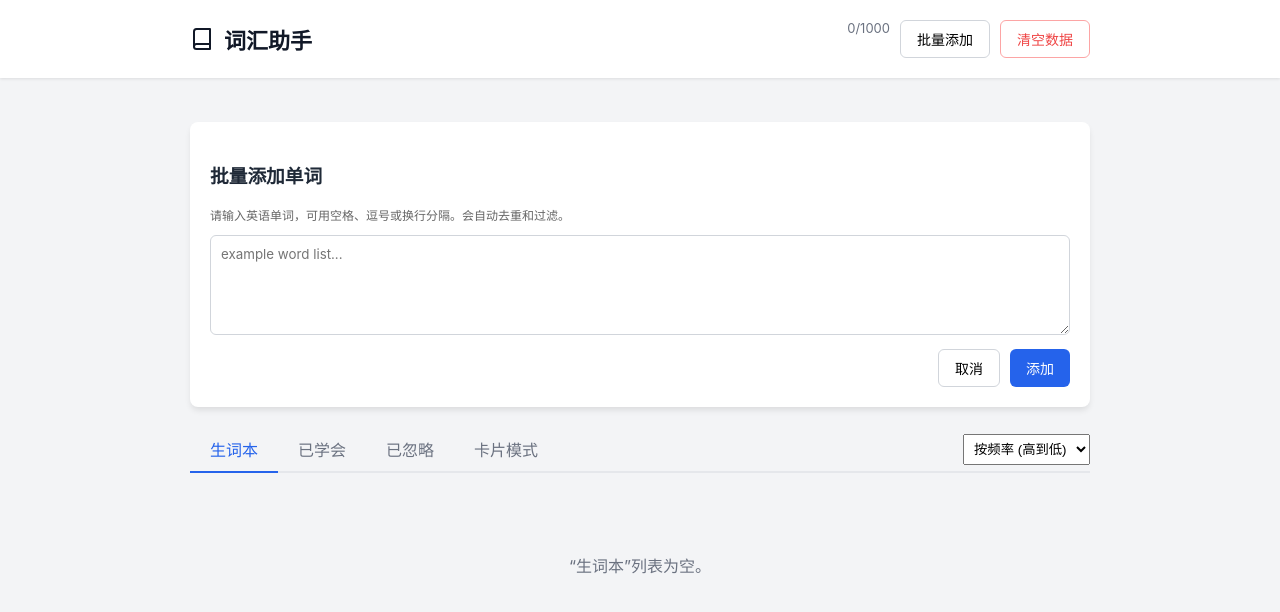
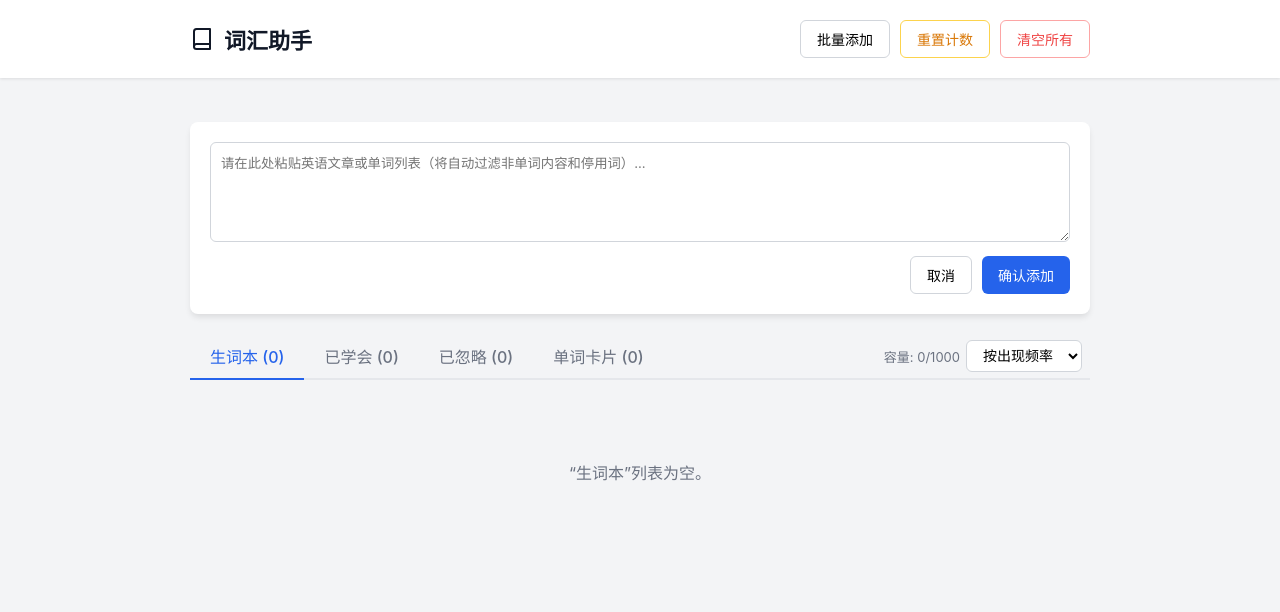
Before and after one commit to w6025258/chrome-extensions-scan-english, a website built with Vite: page study.html in a window 1280 px wide. Both pictures are taken after a click on the button "批量添加". Built offline with nearby package versions, Linux system fonts and the light colour scheme; some packages are replaced by stand-ins of ours.

Commit message:
feat: Add reset count functionality and improve UI
Introduces a "Reset Count" button to reset the occurrence count of all words.
Also enhances the UI by adding a new "btn-warning" style for the reset button and refining the appearance of the stats info element.
The batch add input placeholder has been updated for better clarity.

```diff
--- a/study.html
+++ b/study.html
@@ -74,6 +74,13 @@
     .btn-danger:hover {
       background: #fef2f2;
     }
+    .btn-warning {
+      color: #d97706;
+      border-color: #fcd34d;
+    }
+    .btn-warning:hover {
+      background: #fffbeb;
+    }
 
     /* Batch Add Area */
     #batch-area {
@@ -133,6 +140,9 @@
     .stats-info {
       font-size: 13px;
       color: #6b7280;
+      display: flex;
+      align-items: center;
+      margin-right: 8px;
     }
     .limit-warning {
       color: #ef4444;
@@ -362,78 +372,76 @@
         词汇助手
       </h1>
       <div class="controls">
-        <div class="stats-info" id="vocab-count">0/1000</div>
-        <button class="btn" id="toggle-batch">批量添加</button>
-        <button class="btn btn-danger" id="clear-all">清空数据</button>
+        <button id="toggle-batch" class="btn">批量添加</button>
+        <button id="reset-count-btn" class="btn btn-warning">重置计数</button>
+        <button id="clear-all" class="btn btn-danger">清空所有</button>
       </div>
     </div>
   </header>
 
   <div class="container">
     <div id="batch-area">
-      <h3>批量添加单词</h3>
-      <p style="font-size:12px; color:#666;">请输入英语单词，可用空格、逗号或换行分隔。会自动去重和过滤。</p>
-      <textarea id="batch-input" placeholder="example word list..."></textarea>
+      <textarea id="batch-input" placeholder="请在此处粘贴英语文章或单词列表（将自动过滤非单词内容和停用词）..."></textarea>
       <div class="batch-actions">
-        <button class="btn" id="cancel-batch">取消</button>
-        <button class="btn btn-primary" id="confirm-batch">添加</button>
-      </div>
-      <div id="limit-warning" class="limit-warning" style="margin-top:10px;">
-        词库已满 (1000/1000)，无法继续添加。
+        <button id="cancel-batch" class="btn">取消</button>
+        <button id="confirm-batch" class="btn btn-primary">确认添加</button>
       </div>
     </div>
 
     <div class="toolbar">
       <div class="tabs">
-        <div class="tab active" data-target="list-view" data-status="learning">生词本</div>
-        <div class="tab" data-target="list-view" data-status="mastered">已学会</div>
-        <div class="tab" data-target="list-view" data-status="ignored">已忽略</div>
-        <div class="tab" data-target="flashcard-view" data-status="card">卡片模式</div>
+        <div class="tab active" data-target="list-view" data-status="learning" id="tab-learning">生词本</div>
+        <div class="tab" data-target="list-view" data-status="mastered" id="tab-mastered">已学会</div>
+        <div class="tab" data-target="list-view" data-status="ignored" id="tab-ignored">已忽略</div>
+        <div class="tab" data-target="flashcard-view" id="tab-flashcard">单词卡片</div>
       </div>
 
-      <div class="sort-controls" id="sort-wrapper">
-        <select id="sort-select" class="sort-select" style="padding: 6px;">
-          <option value="frequency">按频率 (高到低)</option>
-          <option value="time">按时间 (新到旧)</option>
+      <div class="stats-info" id="sort-wrapper">
+        <span class="limit-warning" id="limit-warning" style="margin-right:10px;">(已满)</span>
+        <span style="margin-right: 6px;">容量: <span id="vocab-count">0/1000</span></span>
+        <select id="sort-select" class="btn" style="padding: 6px 12px; font-weight:normal;">
+          <option value="frequency">按出现频率</option>
+          <option value="time">按更新时间</option>
         </select>
       </div>
     </div>
 
-    <!-- List View -->
     <div id="list-view">
       <div class="word-grid" id="word-grid">
-        <!-- JS will populate this -->
+        <!-- JS 渲染列表 -->
       </div>
     </div>
 
-    <!-- Flashcard View -->
     <div id="flashcard-view">
       <div class="flashcard" id="flashcard">
         <div class="fc-header-row">
-          <div class="fc-word" id="fc-content">Ready?</div>
-          <div class="icon-btn" id="fc-audio-btn" title="朗读" style="border:1px solid #e5e7eb;">
-             <svg width="20" height="20" viewBox="0 0 24 24" fill="none" stroke="currentColor" stroke-width="2"><polygon points="11 5 6 9 2 9 2 15 6 15 11 19 11 5"></polygon><path d="M19.07 4.93a10 10 0 0 1 0 14.14M15.54 8.46a5 5 0 0 1 0 7.07"></path></svg>
-          </div>
+          <span class="fc-word" id="fc-content">Word</span>
         </div>
 
-        <!-- Translation Bubble -->
-        <div class="fc-translation" id="fc-translation">翻译结果...</div>
+        <div class="fc-translation" id="fc-translation"></div>
 
-        <div class="fc-tip">点击卡片显示 Google 翻译</div>
+        <div class="fc-tip">点击卡片显示翻译</div>
+      </div>
 
-        <div class="fc-link-row">
-           <a id="fc-external-link" class="link-muted" href="#" target="_blank" title="在 Google 翻译中打开">
-             <svg width="14" height="14" viewBox="0 0 24 24" fill="none" stroke="currentColor" stroke-width="2"><path d="M18 13v6a2 2 0 0 1-2 2H5a2 2 0 0 1-2-2V8a2 2 0 0 1 2-2h6"></path><polyline points="15 3 21 3 21 9"></polyline><line x1="10" y1="14" x2="21" y2="3"></line></svg>
-             Google 翻译详情
-           </a>
-        </div>
+      <div class="fc-link-row">
+        <a id="fc-external-link" href="#" target="_blank" class="link-muted">
+          <svg width="14" height="14" viewBox="0 0 24 24" fill="none" stroke="currentColor" stroke-width="2"><path d="M18 13v6a2 2 0 0 1-2 2H5a2 2 0 0 1-2-2V8a2 2 0 0 1 2-2h6"></path><polyline points="15 3 21 3 21 9"></polyline><line x1="10" y1="14" x2="21" y2="3"></line></svg>
+          Google 翻译
+        </a>
+      </div>
+
+      <div class="fc-controls">
+         <div class="icon-btn" id="fc-audio-btn" style="width:40px; height:40px; border-radius:50%; border:1px solid #d1d5db;" title="朗读">
+            <svg width="20" height="20" viewBox="0 0 24 24" fill="none" stroke="currentColor" stroke-width="2"><polygon points="11 5 6 9 2 9 2 15 6 15 11 19 11 5"></polygon><path d="M19.07 4.93a10 10 0 0 1 0 14.14M15.54 8.46a5 5 0 0 1 0 7.07"></path></svg>
+         </div>
       </div>
 
       <div class="fc-controls">
         <button class="fc-btn btn-dont" id="fc-dont">不会</button>
-        <button class="fc-btn btn-know" id="fc-know">会</button>
+        <button class="fc-btn btn-know" id="fc-know">会了</button>
       </div>
     </div>
+
   </div>
 
   <script src="study.js"></script>
--- a/study.js
+++ b/study.js
@@ -7,6 +7,7 @@ document.addEventListener('DOMContentLoaded', () => {
 
   const wordGrid = document.getElementById('word-grid');
   const clearBtn = document.getElementById('clear-all');
+  const resetCountBtn = document.getElementById('reset-count-btn');
   const toggleBatchBtn = document.getElementById('toggle-batch');
   const batchArea = document.getElementById('batch-area');
   const batchInput = document.getElementById('batch-input');
@@ -16,6 +17,11 @@ document.addEventListener('DOMContentLoaded', () => {
   const vocabCountEl = document.getElementById('vocab-count');
 
   const tabs = document.querySelectorAll('.tab');
+  const tabLearning = document.getElementById('tab-learning');
+  const tabMastered = document.getElementById('tab-mastered');
+  const tabIgnored = document.getElementById('tab-ignored');
+  const tabFlashcard = document.getElementById('tab-flashcard');
+
   const sortSelect = document.getElementById('sort-select');
   const sortWrapper = document.getElementById('sort-wrapper');
 
@@ -110,6 +116,20 @@ document.addEventListener('DOMContentLoaded', () => {
     }
   });
 
+  // 重置计数
+  resetCountBtn.addEventListener('click', () => {
+      if (confirm('确定要将所有单词的出现次数重置为 0 吗？')) {
+          Object.values(fullVocabulary).forEach(word => {
+              word.count = 0;
+          });
+          saveVocabulary(() => {
+              // 刷新列表
+              renderList();
+              alert('计数已重置。');
+          });
+      }
+  });
+
   sortSelect.addEventListener('change', renderList);
 
   // Tab 切换
@@ -152,12 +172,32 @@ document.addEventListener('DOMContentLoaded', () => {
   }
 
   function updateCountUI() {
-    const count = Object.keys(fullVocabulary).length;
-    vocabCountEl.textContent = `${count}/${MAX_WORDS}`;
-    vocabCountEl.style.color = count >= MAX_WORDS ? '#ef4444' : '#6b7280';
+    const totalCount = Object.keys(fullVocabulary).length;
 
-    if (count >= MAX_WORDS) {
-        limitWarning.style.display = 'block';
+    // 分类统计
+    let learningCount = 0;
+    let masteredCount = 0;
+    let ignoredCount = 0;
+
+    Object.values(fullVocabulary).forEach(item => {
+        const s = item.status || 'learning';
+        if (s === 'learning') learningCount++;
+        else if (s === 'mastered') masteredCount++;
+        else if (s === 'ignored') ignoredCount++;
+    });
+
+    // 更新 Tab 显示
+    if(tabLearning) tabLearning.textContent = `生词本 (${learningCount})`;
+    if(tabMastered) tabMastered.textContent = `已学会 (${masteredCount})`;
+    if(tabIgnored) tabIgnored.textContent = `已忽略 (${ignoredCount})`;
+    if(tabFlashcard) tabFlashcard.textContent = `单词卡片 (${learningCount})`;
+
+    // 更新头部总容量显示
+    vocabCountEl.textContent = `${totalCount}/${MAX_WORDS}`;
+    vocabCountEl.style.color = totalCount >= MAX_WORDS ? '#ef4444' : '#6b7280';
+
+    if (totalCount >= MAX_WORDS) {
+        limitWarning.style.display = 'inline';
     } else {
         limitWarning.style.display = 'none';
     }
```
